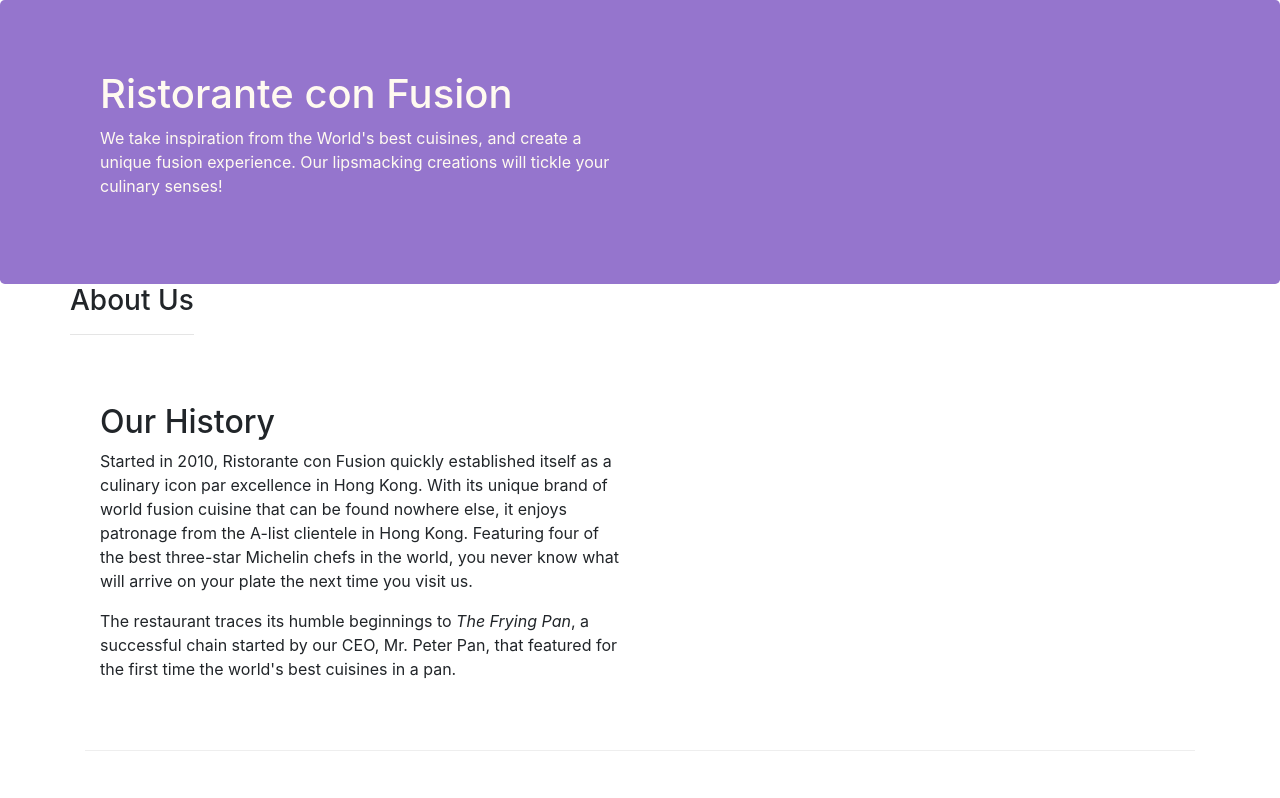
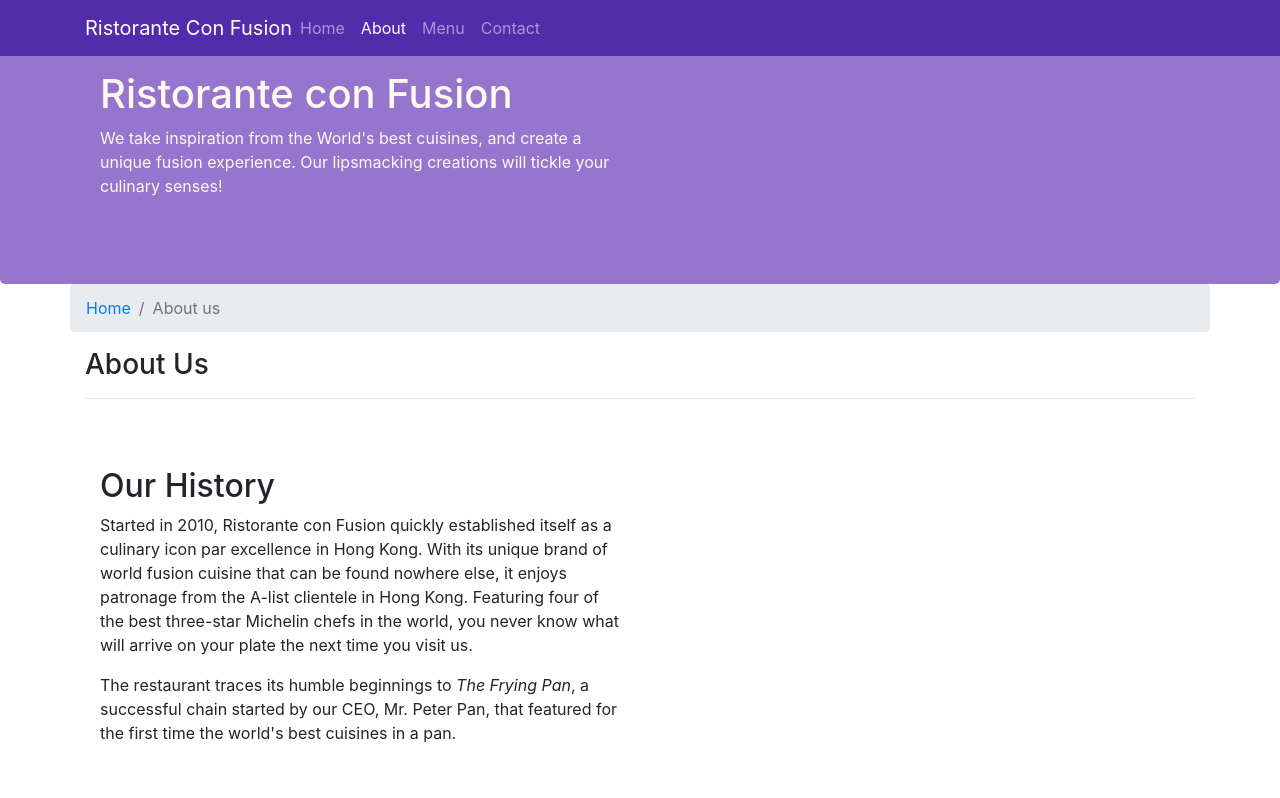
Before and after one commit to harshit977/Bootstrap-Responsive-Website-Development, a website: page aboutus.html in a window 1280 px wide. Shown: the top 798 px of the page. Drawn offline with nearby package versions, Linux system fonts and the light colour scheme.

Commit message:
navbar and breadcrumbs

```diff
--- a/aboutus.html
+++ b/aboutus.html
@@ -15,7 +15,22 @@
 </head>
 
 <body>
-
+    <nav class="navbar navbar-dark navbar-expand-sm  fixed-top">
+        <div class="container">
+            <button class="navbar-toggler" type="button" data-toggle="collapse" data-target="#Navbar">
+               <span class="navbar-toggler-icon"></span>
+            </button>
+            <a class="navbar-brand mr-auto" href="#">Ristorante Con Fusion</a>
+            <div class="collapse navbar-collapse" id="Navbar">
+            <ul class="navbar-nav mr-auto">
+                <li class="nav-item "><a class="nav-link" href="index.html">Home</a></li>
+                <li class="nav-item active"><a class="nav-link" href="#">About</a></li>
+                <li class="nav-item"><a class="nav-link" href="#">Menu</a></li>
+                <li class="nav-item"><a class="nav-link" href="#">Contact</a></li>
+            </ul>
+            </div>
+        </div>
+      </nav>
     <header class="jumbotron">
         <div class="container">
             <div class="row row-header">
@@ -31,7 +46,11 @@
 
     <div class="container">
         <div class="row align-items-center " >
-            <div>
+            <ol class="col-12 breadcrumb">
+                <li class="breadcrumb-item"><a href="index.html">Home</a></li>
+                <li class="breadcrumb-item active">About us</li>
+            </ol>
+            <div class="col-12">
                <h3>About Us</h3>
                <hr>
             </div>
@@ -78,7 +97,7 @@
                 <div class="col-4 offset-1 col-sm-2">
                     <h5>Links</h5>
                     <ul class="list-unstyled">
-                        <li><a href="#">Home</a></li>
+                        <li><a href="index.html">Home</a></li>
                         <li><a href="#">About</a></li>
                         <li><a href="#">Menu</a></li>
                         <li><a href="#">Contact</a></li>
--- a/css/styles.css
+++ b/css/styles.css
@@ -30,3 +30,14 @@
     margin: 0px;
     color: black;
 }
+
+.body
+{
+    padding: 50px 0px 0px 0px;
+    z-index: 0;
+}
+
+.navbar-dark
+{
+    background-color: #512DAB;
+}
```
Also changed, not shown: index.html (+17 -2 lines).
